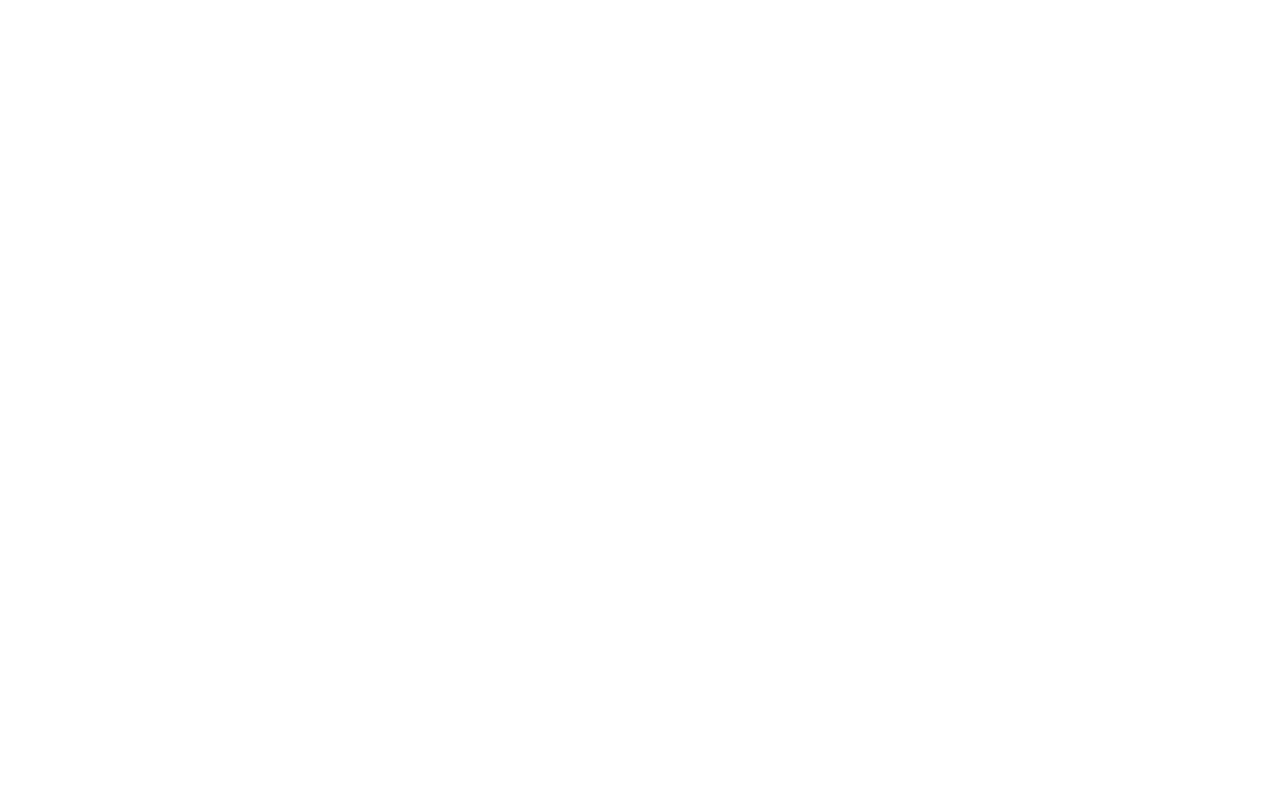
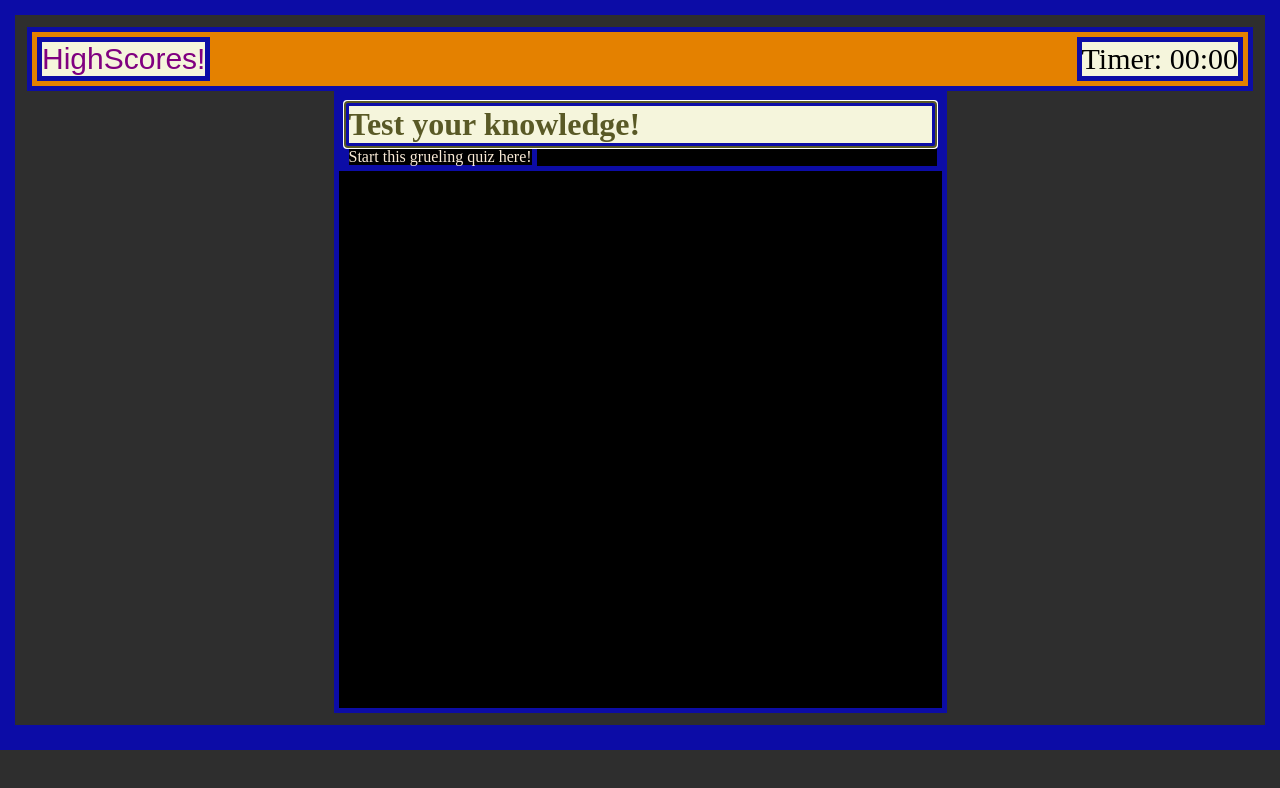
Before and after one commit to ChristopherGatt/Test-your-Coding-Knowledge-Quiz-, a plain HTML site: page Quiz/index.html in a window 1280 px wide. Drawn offline with Linux system fonts and the light colour scheme.

Commit message:
Add files via upload

```diff
--- a/Quiz/index.html
+++ b/Quiz/index.html
@@ -4,7 +4,24 @@
     <meta charset="UTF-8" />
     <meta http-equiv="X-UA-Compatible" content="IE=edge" />
     <meta name="viewport" content="width=device-width, initial-scale=1.0" />
+    <link rel="stylesheet" href="style.css" />
+
     <title>Super Quiz!</title>
   </head>
-  <body></body>
+  <body>
+    <div class="Outer-div">
+      <div class="Top-div">
+        <button>HighScores!</button>
+        <p>Timer: 00:00</p>
+      </div>
+
+      <div class="Inner-div">
+        <header class="Begin-quiz">
+          <h1>Test your knowledge!</h1>
+          <p2>Start this grueling quiz here!</p2>
+        </header>
+      </div>
+    </div>
+    <div></div>
+  </body>
 </html>
--- a/Quiz/style.css
+++ b/Quiz/style.css
@@ -0,0 +1,56 @@
+* {
+  margin: 0;
+  padding: 0;
+  box-sizing: border-box;
+
+  border: 5px solid rgb(12, 12, 166);
+}
+
+body {
+  background-color: rgb(46, 46, 46);
+}
+
+.Outer-div {
+  padding: 12px;
+  height: 90vh;
+  display: flex;
+  flex-direction: column;
+  justify-content: start;
+}
+
+.Top-div {
+  padding: 5px;
+  color: antiquewhite;
+  font-size: 30px;
+  background-color: rgb(228, 129, 0);
+  color: rgb(0, 0, 0);
+}
+
+p {
+  float: right;
+  background-color: beige;
+}
+
+button {
+  color: purple;
+  font: bold;
+  font-size: 30px;
+  background-color: beige;
+}
+
+.Inner-div {
+  height: 100%;
+  background-color: black;
+  width: 50%;
+  margin: 0 auto;
+}
+
+h1 {
+  color: rgb(89, 89, 38);
+  outline: auto;
+  background-color: beige;
+}
+
+p2 {
+  color: antiquewhite;
+}
```
Also changed, not shown: 1 other file.
